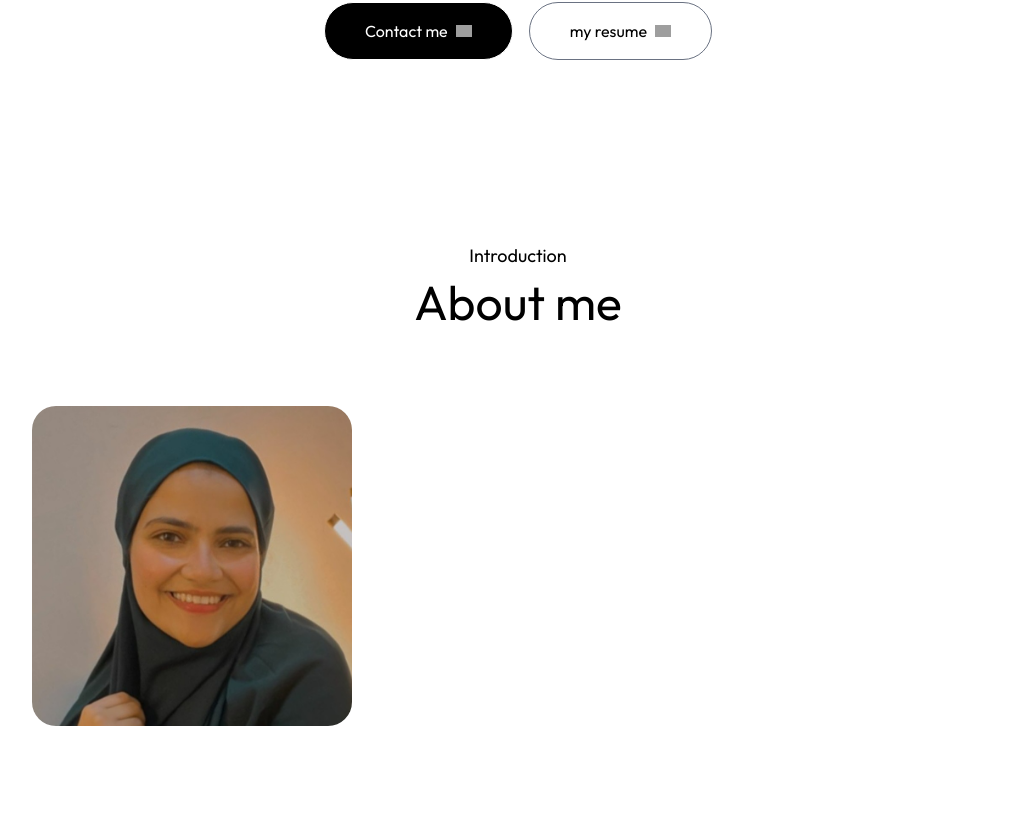
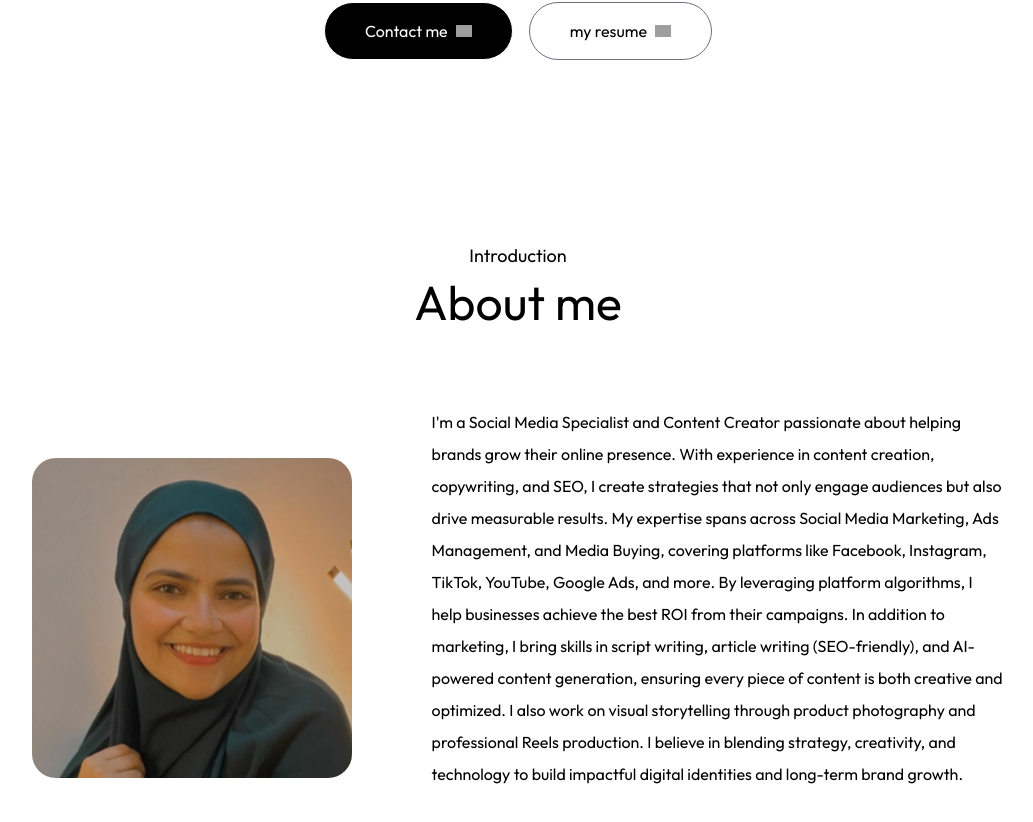
Before and after one commit to MariamHammouda/Aya-Portfolio, a Next.js app: page / in a window 1280 px wide. Shown: the part 598-1420 px from the top of the page, without its empty margins (122-1155 px from the left). Built offline with nearby package versions, Linux system fonts and the light colour scheme; grey boxes are pictures that could not be loaded; a web font is replaced by a local one.

Commit message:
feat(about): add about me section details

```diff
--- a/src/app/components/About.jsx
+++ b/src/app/components/About.jsx
@@ -9,7 +9,6 @@ const About = () => {
 
       {/* in this div we will create two columns */}
       <div className="flex w-full flex-col lg:flex-row items-center gap-20 my-20">
-
         <div className="userImageContainer w-64 sm:w-80 rounded-3xl max-w-none">
           <Image
             src={"/images/profile-img.jpg"}
@@ -21,7 +20,23 @@ const About = () => {
         </div>
 
         <div className="flex-1">
-
+          <p className="mb-10 max-w-2xl font-Ovo">
+            I'm a Social Media Specialist and Content Creator passionate about
+            helping brands grow their online presence. With experience in
+            content creation, copywriting, and SEO, I create strategies that not
+            only engage audiences but also drive measurable results. My
+            expertise spans across Social Media Marketing, Ads Management, and
+            Media Buying, covering platforms like Facebook, Instagram, TikTok,
+            YouTube, Google Ads, and more. By leveraging platform algorithms, I
+            help businesses achieve the best ROI from their campaigns. In
+            addition to marketing, I bring skills in script writing, article
+            writing (SEO-friendly), and AI-powered content generation, ensuring
+            every piece of content is both creative and optimized. I also work
+            on visual storytelling through product photography and professional
+            Reels production. I believe in blending strategy, creativity, and
+            technology to build impactful digital identities and long-term brand
+            growth.
+          </p>
         </div>
       </div>
     </div>
```
